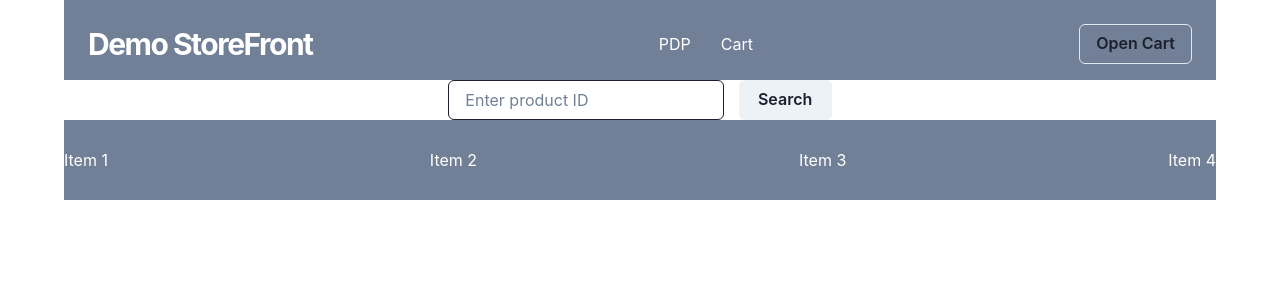
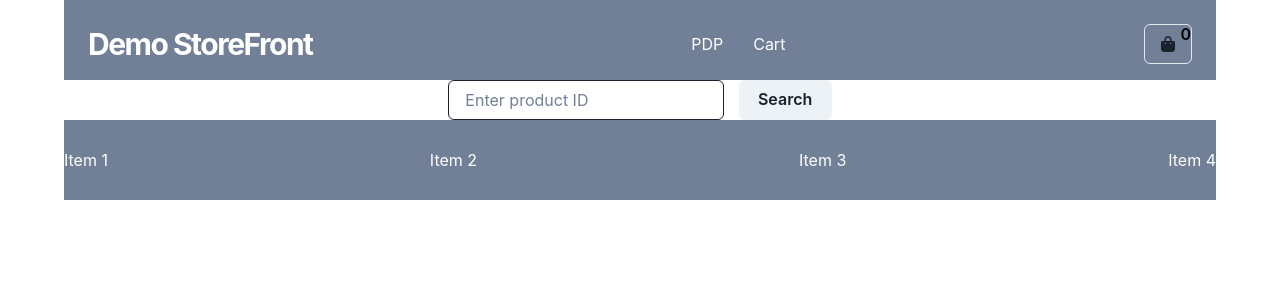
Before and after one commit to EmilAvramov/ocapi, a React (Create React App) app: page / in a window 1280 px wide. Shown: the top 300 px of the page. Built offline with nearby package versions, Linux system fonts and the light colour scheme.

Commit message:
expanded types, added FA Icons, improved context

```diff
--- a/public/index.html
+++ b/public/index.html
@@ -2,42 +2,28 @@
 <html lang="en">
 	<head>
 		<meta charset="utf-8" />
-    <link rel="icon" href="%PUBLIC_URL%/favicon.ico" />
-    <meta name="viewport" content="width=device-width, initial-scale=1" />
-    <meta name="theme-color" content="#000000" />
+		<link
+			rel="icon"
+			href="%PUBLIC_URL%/favicon.ico" />
+		<meta
+			name="viewport"
+			content="width=device-width, initial-scale=1" />
+		<meta
+			name="theme-color"
+			content="#000000" />
 		<meta
 			name="description"
-      content="Web site created using create-react-app"
-    />
-    <link rel="apple-touch-icon" href="%PUBLIC_URL%/logo192.png" />
-    <!--
-      manifest.json provides metadata used when your web app is installed on a
-      user's mobile device or desktop. See https://developers.google.com/web/fundamentals/web-app-manifest/
-    -->
-    <link rel="manifest" href="%PUBLIC_URL%/manifest.json" />
-    <!--
-      Notice the use of %PUBLIC_URL% in the tags above.
-      It will be replaced with the URL of the `public` folder during the build.
-      Only files inside the `public` folder can be referenced from the HTML.
-
-      Unlike "/favicon.ico" or "favicon.ico", "%PUBLIC_URL%/favicon.ico" will
-      work correctly both with client-side routing and a non-root public URL.
-      Learn how to configure a non-root public URL by running `npm run build`.
-    -->
+			content="Web site created using create-react-app" />
+		<link
+			rel="stylesheet"
+			href="https://cdnjs.cloudflare.com/ajax/libs/font-awesome/6.1.1/css/all.min.css" />
+		<link
+			rel="manifest"
+			href="%PUBLIC_URL%/manifest.json" />
 		<title>React App</title>
 	</head>
 	<body>
 		<noscript>You need to enable JavaScript to run this app.</noscript>
 		<div id="root"></div>
-    <!--
-      This HTML file is a template.
-      If you open it directly in the browser, you will see an empty page.
-
-      You can add webfonts, meta tags, or analytics to this file.
-      The build step will place the bundled scripts into the <body> tag.
-
-      To begin the development, run `npm start` or `yarn start`.
-      To create a production bundle, use `npm run build` or `yarn build`.
-    -->
 	</body>
 </html>
--- a/src/components/header/Header.tsx
+++ b/src/components/header/Header.tsx
@@ -1,7 +1,10 @@
 import { Box, List, ListItem, Heading, Flex, Button } from '@chakra-ui/react';
 import { Link } from 'react-router-dom';
+import { UseCart } from '../../contexts/Cart.context';
 
 export const Header = () => {
+	const { count } = UseCart();
+
 	return (
 		<Flex
 			as='nav'
@@ -9,7 +12,7 @@ export const Header = () => {
 			align='center'
 			justify='space-between'
 			width='90%'
-            height='10vh'
+			height='10vh'
 			wrap='wrap'
 			padding={6}
 			bg='gray.500'
@@ -43,7 +46,17 @@ export const Header = () => {
 				<Button
 					variant='outline'
 					_hover={{ bg: 'teal.700', borderColor: 'teal.700' }}>
-					Open Cart
+					<i
+						className='fa fa-shopping-bag'
+						aria-hidden='true'></i>
+					<Box
+						as='div'
+						position='absolute'
+						right='0'
+						top='0'
+						color='black'>
+						{count}
+					</Box>
 				</Button>
 			</Box>
 		</Flex>
--- a/src/components/pdp/PDP.tsx
+++ b/src/components/pdp/PDP.tsx
@@ -5,7 +5,7 @@ import { Swiper, SwiperSlide } from 'swiper/react';
 import { Navigation } from 'swiper';
 
 import { IPDP } from '@component-types';
-import { Image, ImageGroup, IProduct } from '@data-types';
+import { Image, ImageGroup, IProduct } from '@product-types';
 
 import 'swiper/css';
 import 'swiper/css/navigation';
@@ -15,7 +15,7 @@ import { UseCart } from '../../contexts/Cart.context';
 export const PDP: React.FC<IPDP> = ({ productData, loading }): JSX.Element => {
 	const [quantity, setQuantity] = useState<number>(0);
 	const [imageData, setImageData] = useState<Image[] | null>(null);
-	const { addItem } = UseCart()
+	const { addItem, count } = UseCart();
 
 	useEffect(() => {
 		let images: Image[] = [];
@@ -34,10 +34,10 @@ export const PDP: React.FC<IPDP> = ({ productData, loading }): JSX.Element => {
 	}, [productData]);
 
 	const addItemToCart = () => {
-		const product:IProduct = productData
-		product.unit_quantity = quantity
-		addItem(product)
-	}
+		const product: IProduct = productData;
+		product.unit_quantity = quantity;
+		addItem(product);
+	};
 
 	const increaseQuantity = () => {
 		if (quantity !== 10) {
@@ -104,7 +104,22 @@ export const PDP: React.FC<IPDP> = ({ productData, loading }): JSX.Element => {
 								</Button>
 							</Flex>
 						</Flex>
-						<Button marginTop='2%' onClick={addItemToCart} disabled={quantity === 0}>Add to Cart</Button>
+						<Flex
+							as='div'
+							gap='30px'>
+							<Button
+								marginTop='2%'
+								onClick={addItemToCart}
+								disabled={quantity === 0}>
+								Add to Cart
+							</Button>
+							<Button
+								marginTop='2%'
+								display={count === 0 ? 'none' : 'block'}
+								disabled={quantity === 0}>
+								Checkout
+							</Button>
+						</Flex>
 					</Box>
 				</Flex>
 			)}
--- a/src/contexts/Cart.context.tsx
+++ b/src/contexts/Cart.context.tsx
@@ -1,5 +1,5 @@
 import { CartChildren } from '@context-types';
-import { IProduct } from '@data-types';
+import { IProduct } from '@product-types';
 import { createContext, useContext, useEffect, useState } from 'react';
 
 const useValue = () => {
--- a/src/hooks/useGetProduct.ts
+++ b/src/hooks/useGetProduct.ts
@@ -1,4 +1,4 @@
-import { IProduct } from '@data-types';
+import { IProduct } from '@product-types';
 import axios from 'axios';
 import { useEffect, useState } from 'react';
 import { clientID, shopAPI } from '../config/httpConfig';
@@ -20,7 +20,7 @@ export const useGetProduct = () => {
 			setLoading(true)
 			axios
 				.get<IProduct>(
-					`${proxy}${shopAPI}/products/${productID}?all_images=true&expand=prices%2Cimages&client_id=${clientID}`
+					`${proxy}${shopAPI}/products/${productID}?expand=prices%2Cvariations%2Cimages%2Cavailability%2Coptions%2Cbundled_products%2Cpromotions&all_images=true&client_id=${clientID}`
 				)
 				.then((res) => {
 					console.log(res.data)
```
Also changed, not shown: src/@types/data.d.ts (deleted, +0 -58 lines), src/@types/product.d.ts (added, +110 -0 lines). Lines whose indentation alone changed are shown as unchanged.
